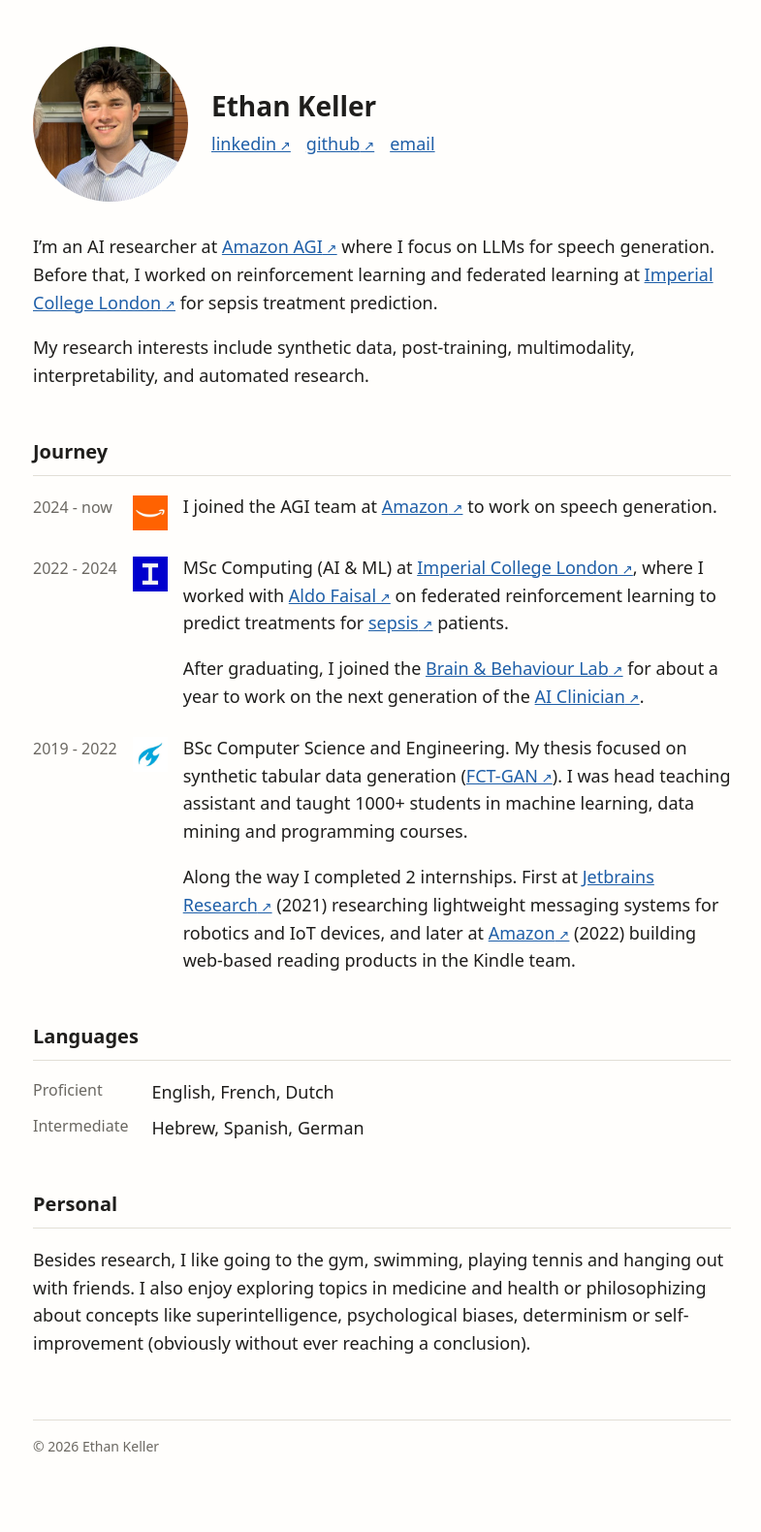
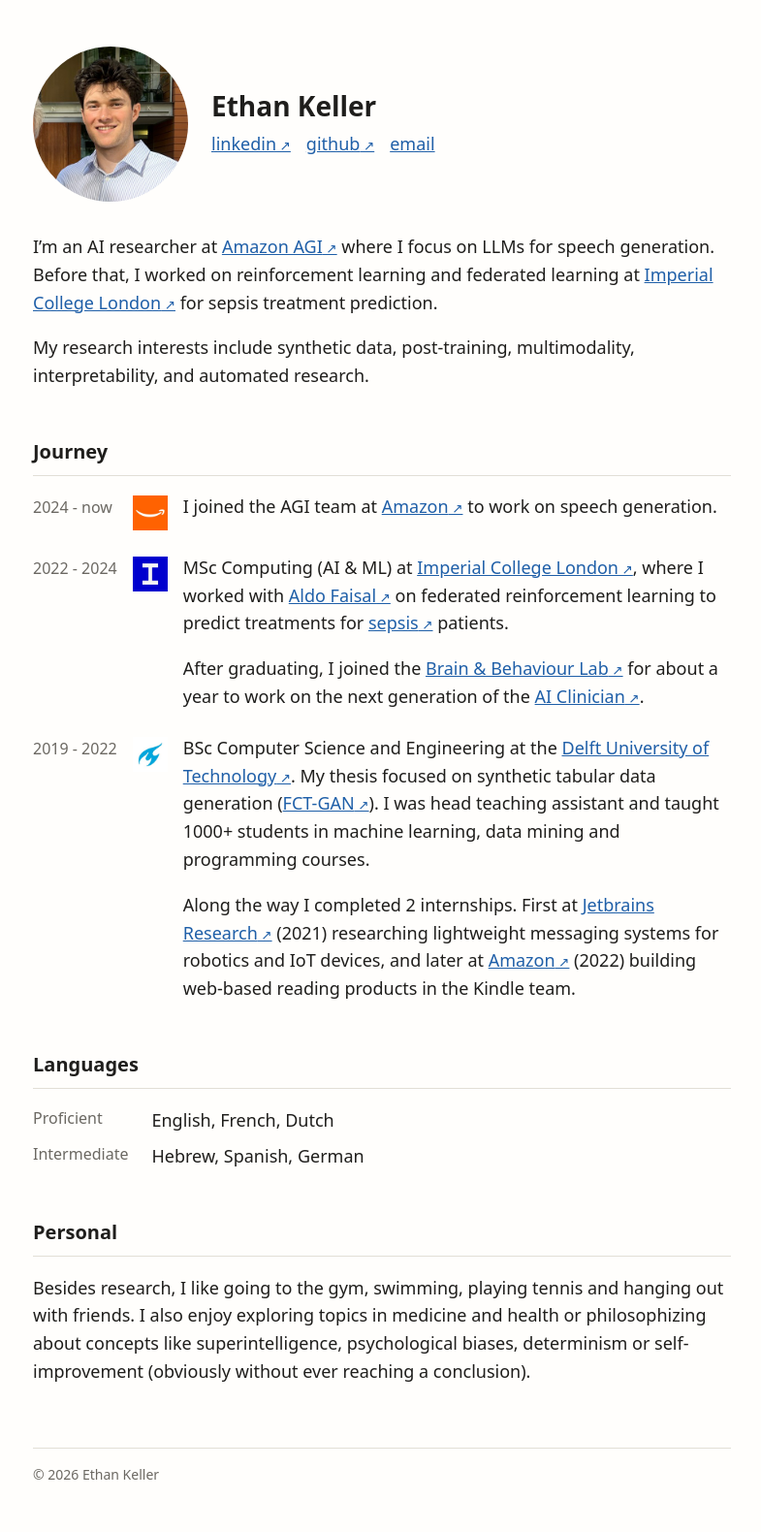
Before and after one commit to ethan-keller/ethan-keller.github.io, a Jekyll site: the page built from index.md, in a window 1280 px wide. Shown: the whole page at 97% size, without its empty margins (246-1031 px from the left). Built offline with Jekyll 4.4.1, drawn with Linux system fonts in a browser that asks for light colours; before the commit the page ends 1551 px from its top, so only the background shows below that.

Commit message:
Forgot to add Delft

```diff
--- a/index.md
+++ b/index.md
@@ -37,7 +37,7 @@ After graduating, I joined the [Brain &amp; Behaviour Lab](https://faisallab.org
   <span>2019 - 2022</span>
   <img src="/assets/img/logos/tudelft.png" alt="">
   <div markdown="1">
-BSc Computer Science and Engineering. My thesis focused on synthetic tabular data generation ([FCT-GAN](https://repository.tudelft.nl/record/uuid:4660ac7d-9abc-424c-8c66-070324f93d8e)). I was head teaching assistant and taught 1000+ students in machine learning, data mining and programming courses.
+BSc Computer Science and Engineering at the [Delft University of Technology](https://www.tudelft.nl/en/). My thesis focused on synthetic tabular data generation ([FCT-GAN](https://repository.tudelft.nl/record/uuid:4660ac7d-9abc-424c-8c66-070324f93d8e)). I was head teaching assistant and taught 1000+ students in machine learning, data mining and programming courses.
 
 Along the way I completed 2 internships. First at [Jetbrains Research](https://www.jetbrains.com/research/) (2021) researching lightweight messaging systems for robotics and IoT devices, and later at [Amazon](https://read.amazon.com/) (2022) building web-based reading products in the Kindle team.
   </div>
```
